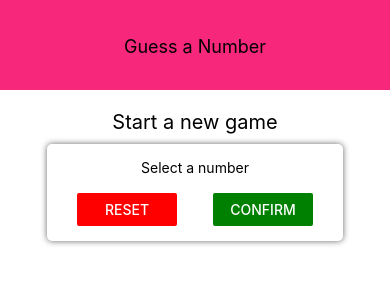
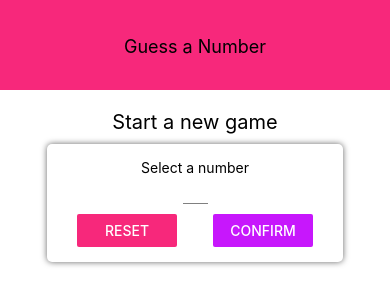
Before and after one commit to efix66/Guess-a-number, a React Native app: screen / in a window 390 px wide. Shown: the top 304 px of the page. Built offline with nearby package versions, Linux system fonts and the light colour scheme.

Commit message:
Finished confirmation box

```diff
--- a/components/Header.js
+++ b/components/Header.js
@@ -1,4 +1,5 @@
 import { View, Text, Button, StyleSheet } from "react-native";
+import Colors from "../constants/Colors";
 
 const Header = (props) => {
   return (
@@ -13,7 +14,7 @@ const styles = StyleSheet.create({
     width: "100%",
     height: 90,
     paddingTop: 36,
-    backgroundColor: "#f7287b",
+    backgroundColor: Colors.primary,
     alignItems: "center",
   },
   headerTitle: {
--- /dev/null
+++ b/components/Input.js
@@ -0,0 +1,18 @@
+import { TextInput, StyleSheet } from "react-native";
+
+import React from "react";
+
+const Input = (props) => {
+  return (
+    <TextInput {...props} style={{ ...styles.inputStyle, ...props.style }} />
+  );
+};
+
+const styles = StyleSheet.create({
+  inputStyle: {
+    borderBottomColor: "grey",
+    borderBottomWidth: 1.5,
+    marginVertical: 10,
+  },
+});
+export default Input;
--- /dev/null
+++ b/components/NumberContainer.js
@@ -0,0 +1,27 @@
+import { View, Text, StyleSheet } from "react-native";
+import Colors from "../constants/Colors";
+
+const NumberContainer = (props) => {
+  return (
+    <View style={style.numberStyle}>
+      <Text style={style.number}>{props.selectedNumber}</Text>
+    </View>
+  );
+};
+
+const style = StyleSheet.create({
+  numberStyle: {
+    borderWidth: 2,
+    borderColor: Colors.accent,
+    borderRadius: 10,
+    padding: 8,
+    marginVertical: 10,
+  },
+  number: {
+    color: Colors.accent,
+    fontSize: 20,
+    textAlign: "center",
+  },
+});
+
+export default NumberContainer;
--- /dev/null
+++ b/constants/Colors.js
@@ -0,0 +1,4 @@
+export default {
+  primary: "#f7287b",
+  accent: "#c717fc",
+};
--- a/screens/StartGameScreen.js
+++ b/screens/StartGameScreen.js
@@ -1,31 +1,107 @@
-import React from "react";
+import { useState } from "react";
 import {
   View,
   Text,
   Button,
   StyleSheet,
-  TextInput,
+  Keyboard,
   TouchableWithoutFeedback,
+  Alert,
 } from "react-native";
 import Card from "../components/Card";
+import Colors from "../constants/Colors";
+import Input from "../components/Input";
+import NumberContainer from "../components/NumberContainer";
 
 const StartGameScreen = (props) => {
+  //Validate what user enters, digits(just numbers) STATE
+  const [enteredValue, setEnteredValue] = useState("");
+
+  //Validate if the use has confirmed STATE
+  const [confirmed, setConfirmed] = useState(false);
+
+  // String to number STATE
+  const [selectedNumber, setSelectedNumber] = useState();
+
+  const inputNumberEntered = (inputText) => {
+    //Validation
+    setEnteredValue(inputText.replace(/[^0-9]/g, ""));
+  };
+
+  const handleTapOutSide = () => {
+    //Close keyboard if user taps outside
+    Keyboard.dismiss();
+  };
+
+  const resetInputHadeler = () => {
+    //Reset number entered
+    setEnteredValue("");
+    setConfirmed(false);
+  };
+
+  const confirmInputHandeler = () => {
+    const chosenNumber = parseInt(enteredValue);
+    if (isNaN(chosenNumber) || chosenNumber <= 0 || chosenNumber > 99) {
+      Alert.alert(
+        "Invalid Number",
+        "Number has to be a number between 1 and 99",
+        [{ text: "Okay", style: "destructive" }]
+      );
+      return;
+    }
+    setConfirmed(true);
+    setSelectedNumber(chosenNumber);
+    setEnteredValue("");
+    Keyboard.dismiss();
+  };
+
+  let confirmedOutput;
+  if (confirmed) {
+    confirmedOutput = (
+      <Card style={styles.sumaryContainer}>
+        <Text>You selected</Text>
+        <NumberContainer selectedNumber={selectedNumber} />
+        <Button title="Start Game" />
+      </Card>
+    );
+  }
+
   return (
+    <TouchableWithoutFeedback onPress={handleTapOutSide}>
       <View style={styles.screen}>
         <Text style={styles.title}>Start a new game</Text>
         <Card style={styles.inputContainer}>
           <Text>Select a number</Text>
-        <TextInput />
+          <Input
+            style={styles.input}
+            blurOnSubmit
+            autoCapitalize="none"
+            keyboardType="number-pad"
+            maxLength={2}
+            autoCorrect={false}
+            onChangeText={inputNumberEntered}
+            value={enteredValue}
+          />
           <View style={styles.buttonContainer}>
             <View style={styles.buttonStyle}>
-            <Button title="Reset" onPress={() => {}} color="red" />
+              <Button
+                title="Reset"
+                onPress={resetInputHadeler}
+                color={Colors.primary}
+              />
             </View>
             <View style={styles.buttonStyle}>
-            <Button title="Confirm" onPress={() => {}} color="green" />
+              <Button
+                title="Confirm"
+                onPress={confirmInputHandeler}
+                color={Colors.accent}
+              />
             </View>
           </View>
         </Card>
+        {confirmedOutput}
       </View>
+    </TouchableWithoutFeedback>
   );
 };
 
@@ -49,6 +125,14 @@ const styles = StyleSheet.create({
   buttonStyle: {
     width: 100,
   },
+  input: {
+    width: 25,
+    textAlign: "center",
+  },
+  sumaryContainer: {
+    marginTop: 20,
+    alignItems: "center",
+  },
 });
 
 export default StartGameScreen;
```
Lines whose indentation alone changed are shown as unchanged.
